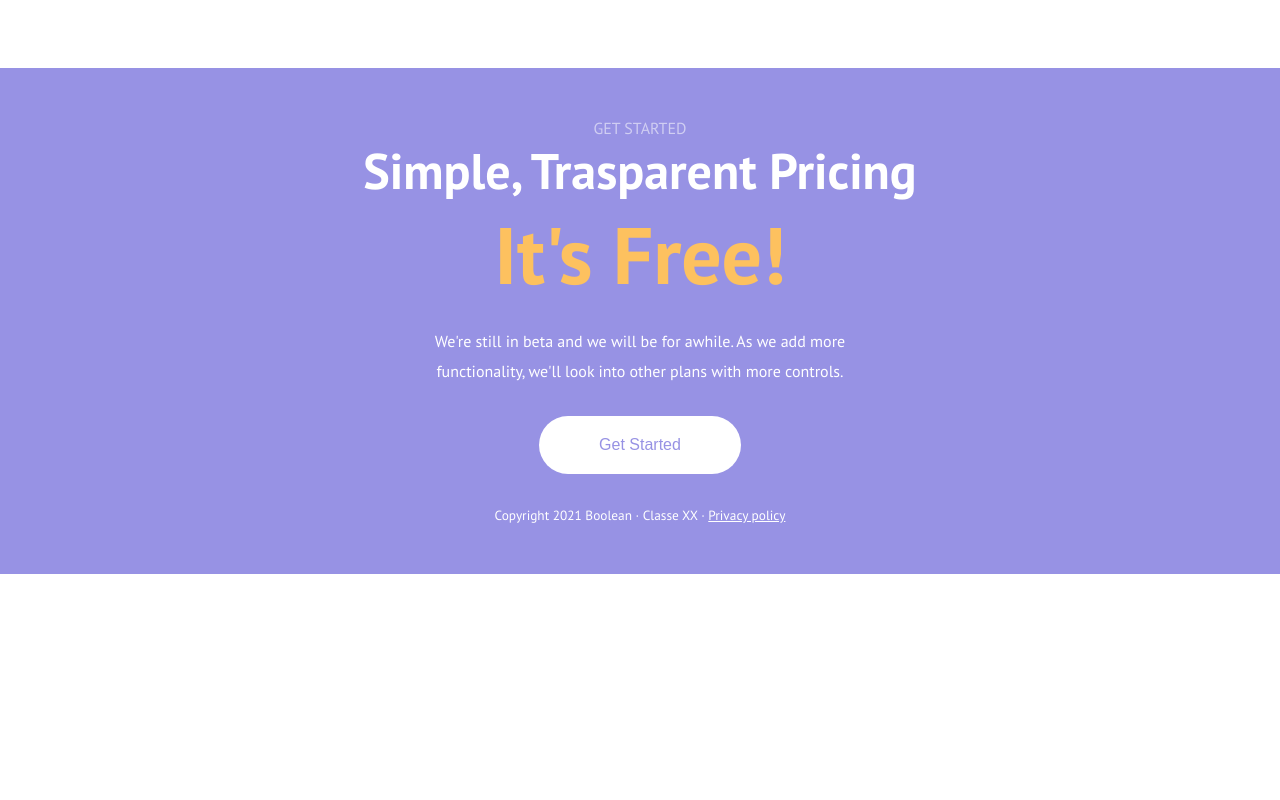
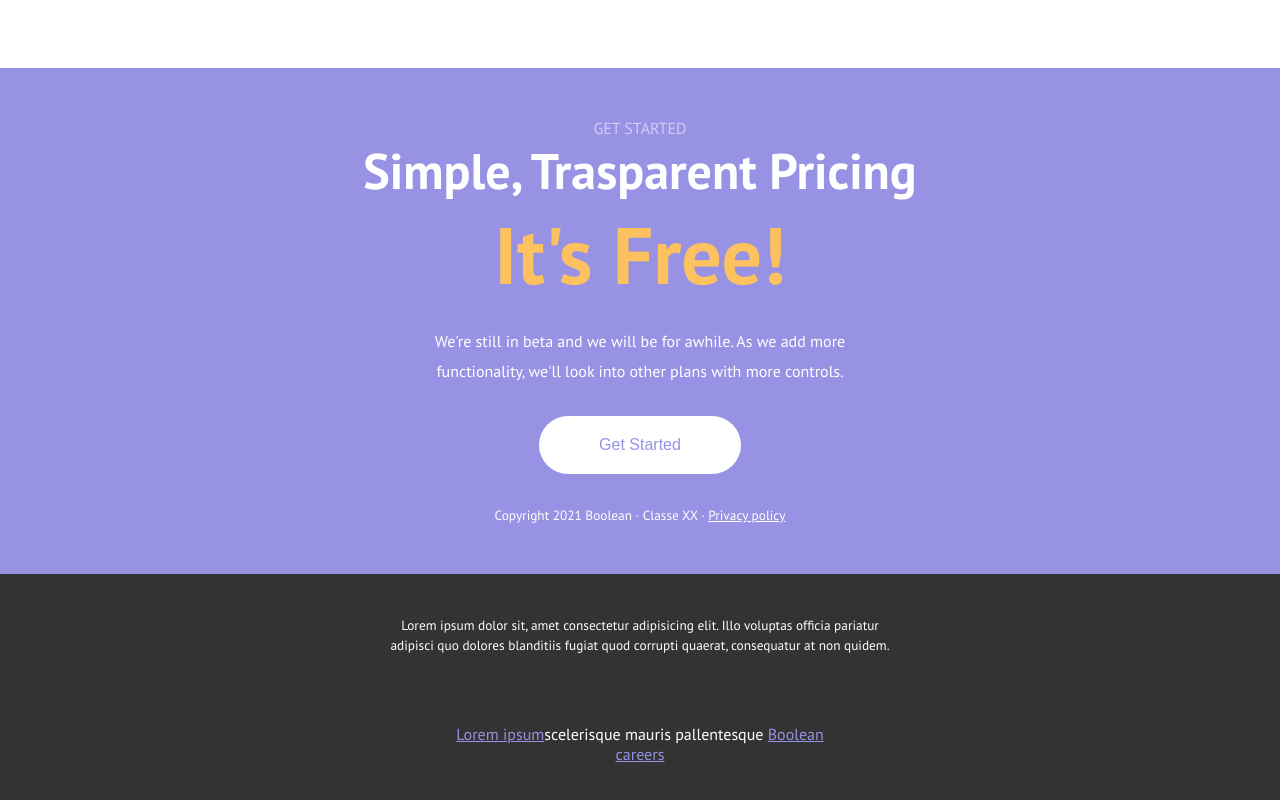
Before and after one commit to DionisiePulbere/htmlcss-responsive-layout, a plain HTML site: page index.html in a window 1280 px wide. Shown: the part 4550-5350 px from the top of the page. Before the commit the page ends 5124 px from the top, so only its background shows below. Drawn offline with Linux system fonts and the light colour scheme.

Commit message:
feat: add footer

```diff
--- a/index.html
+++ b/index.html
@@ -224,8 +224,11 @@
             </div>
         </section>
     </main>
-    <footer>
-
+    <footer class="color-white txt-center">
+        <div class="container">
+            <p><small>Lorem ipsum dolor sit, amet consectetur adipisicing elit. Illo voluptas officia pariatur adipisci quo dolores blanditiis fugiat quod corrupti quaerat, consequatur at non quidem. </small></p>
+            <div><a class="color-purple" href="#">Lorem ipsum</a>scelerisque mauris pallentesque <a class="color-purple" href="#">Boolean careers</a></div>
+        </div>
     </footer>
 </body>
 </html>
--- a/style.css
+++ b/style.css
@@ -437,7 +437,27 @@ nav{
     margin: 30px 0;
 }
 
+/* -------------------------
+    FOOTER
+--------------------------*/
+footer{
+    background-color: #333333;
+    padding: 40px 0;
+}
 
+footer .container{
+    max-width: 500px;
+    line-height: normal;
+}
+
+footer p{
+    line-height: normal;
+}
+
+footer .container div{
+    padding: 70px 40px;
+    padding-bottom: 0;
+}
 /* -------------------------
     RESPONSIVE
 --------------------------*/
@@ -568,3 +588,11 @@ nav{
         padding: 0;
     }
 }
+
+/* footer */
+@media screen and (max-width: 768px){
+    footer .container div{
+    padding: 70px 20px;
+    padding-bottom: 0;
+}
+}
```
Lines whose indentation alone changed are shown as unchanged.
